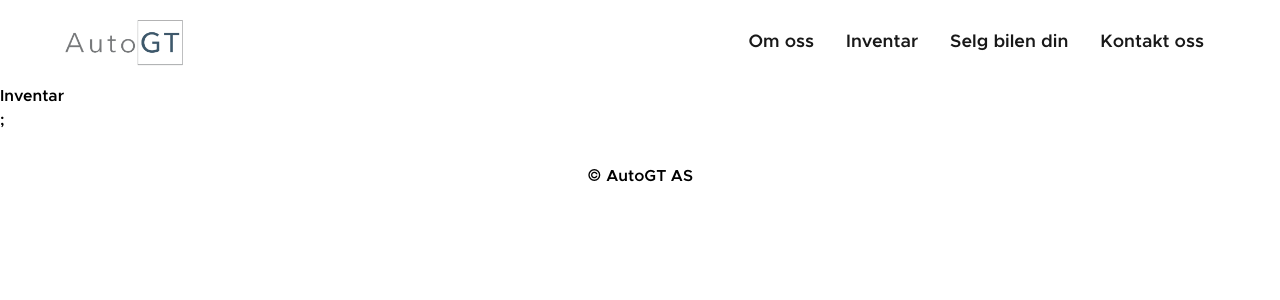
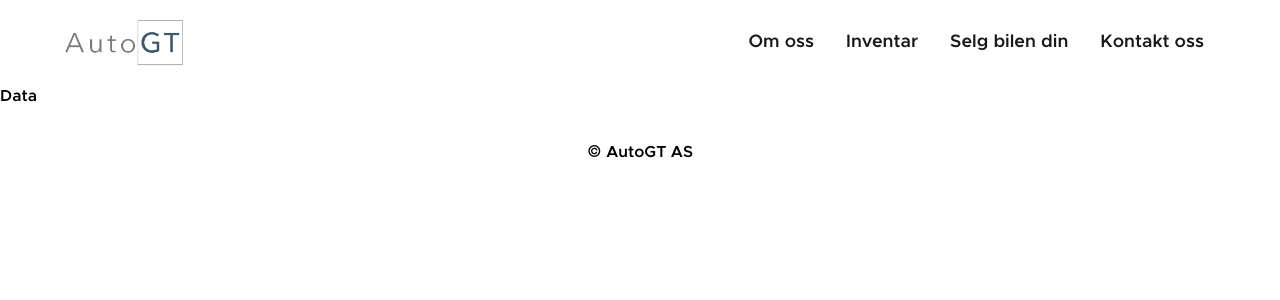
Before and after one commit to JoJe3003/AutoGT, a Next.js app: page /inventar in a window 1280 px wide. Shown: the top 300 px of the page. Built offline with nearby package versions, Linux system fonts and the light colour scheme; no server answers; a web font is replaced by a local one.

Commit message:
Added Data.js component

```diff
--- a/components/Data.js
+++ b/components/Data.js
@@ -0,0 +1,16 @@
+import React, { useState } from 'react';
+
+export default function Data() {
+	const [data, setData] = useState();
+
+	const detaljertAPI =
+		'https://billink.no/page2_xml.php?kode=3baa6aaa-a8c2-4565-b6a4-4b4f4c33b5b0&butikk=agt&detaljert=1';
+
+	const axios = require('axios');
+
+	axios.get(detaljertAPI).then((response) => {
+		const xmlData = response.data;
+		console.log(xmlData);
+	});
+	return <div>Data</div>;
+}
--- a/pages/inventar.js
+++ b/pages/inventar.js
@@ -1,15 +1,18 @@
 import Head from 'next/head';
 import React from 'react';
+import Data from '../components/Data';
 
-function Inventar() {
+function inventar() {
 	return (
 		<>
 			<Head>
 				<title>AutoGT | Inventar</title>
 			</Head>
-			<div>Inventar</div>;
+			<div>
+				<Data />
+			</div>
 		</>
 	);
 }
 
-export default Inventar;
+export default inventar;
```
